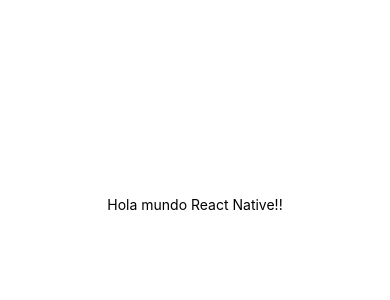
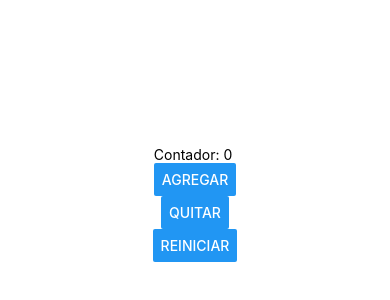
Before and after one commit to Daniel-cpu123/PAM212, a React Native app in the folder intro/: screen / in a window 390 px wide. Shown: the part 218-518 px from the top of the page. Built offline with nearby package versions, Linux system fonts and the light colour scheme.

Commit message:
Practica 5 Componentes Props y State

```diff
--- a/intro/App.js
+++ b/intro/App.js
@@ -1,15 +1,28 @@
+//1. Import: Zona de declaraciones
 import { StatusBar } from 'expo-status-bar';
-import { StyleSheet, Text, View } from 'react-native';
+import { StyleSheet, Text, View , Button} from 'react-native';
+import React,{useState} from 'react';
+//2. Main: Zona de componentes
+export default function App() {
 
-export default function App() {
+const[contador,setContador]=useState(0);
+
   return (
+
     <View style={styles.container}>
-      <Text>Hola mundo React Native!!</Text>
+
+      <Text>Contador: {contador} </Text>
+      <Button title="Agregar" onPress={()=>setContador(contador+1)}/>
+        <Button title="Quitar" onPress={()=>setContador(contador-1)}/>
+          <Button title="Reiniciar" onPress={()=>setContador(contador-contador)}/>
+
+
       <StatusBar style="auto" />
+
     </View>
   );
 }
-
+//3. Estilos: Zona de estetica y posicionamiento
 const styles = StyleSheet.create({
   container: {
     flex: 1,
```
